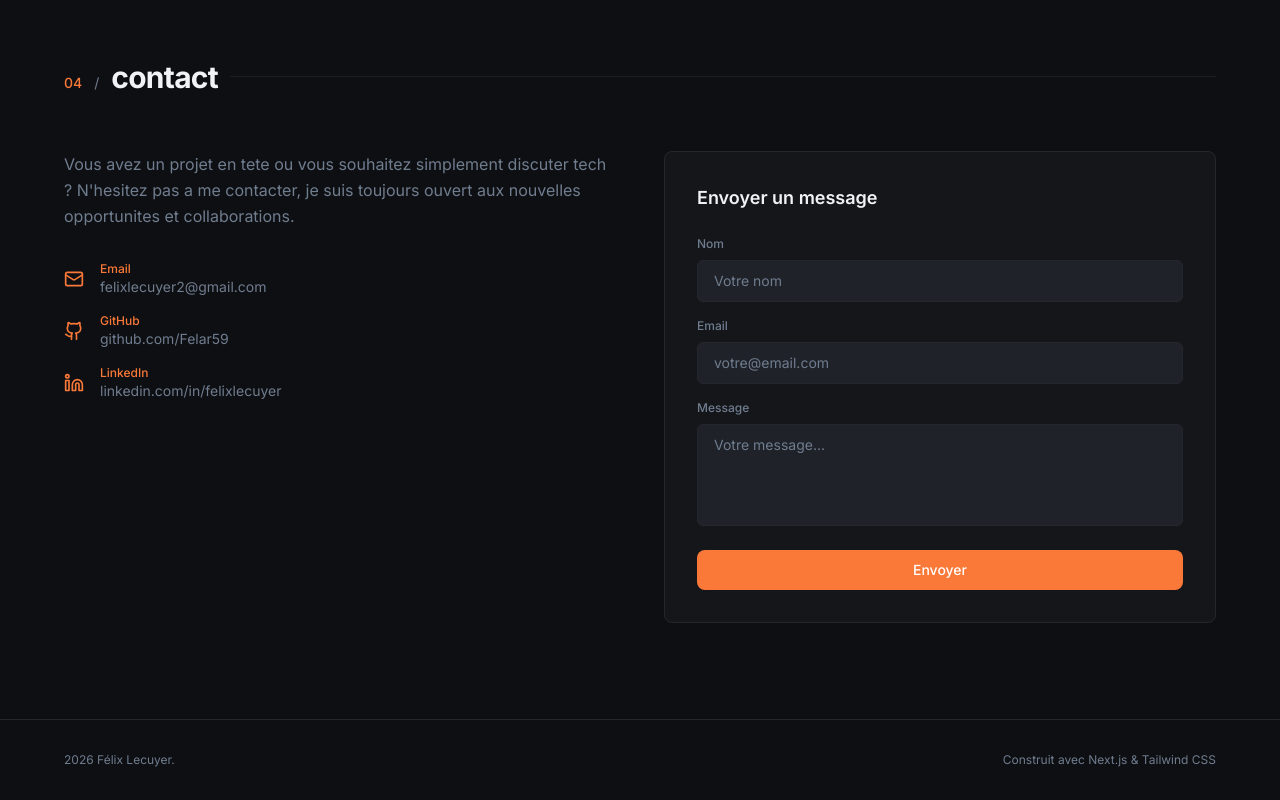
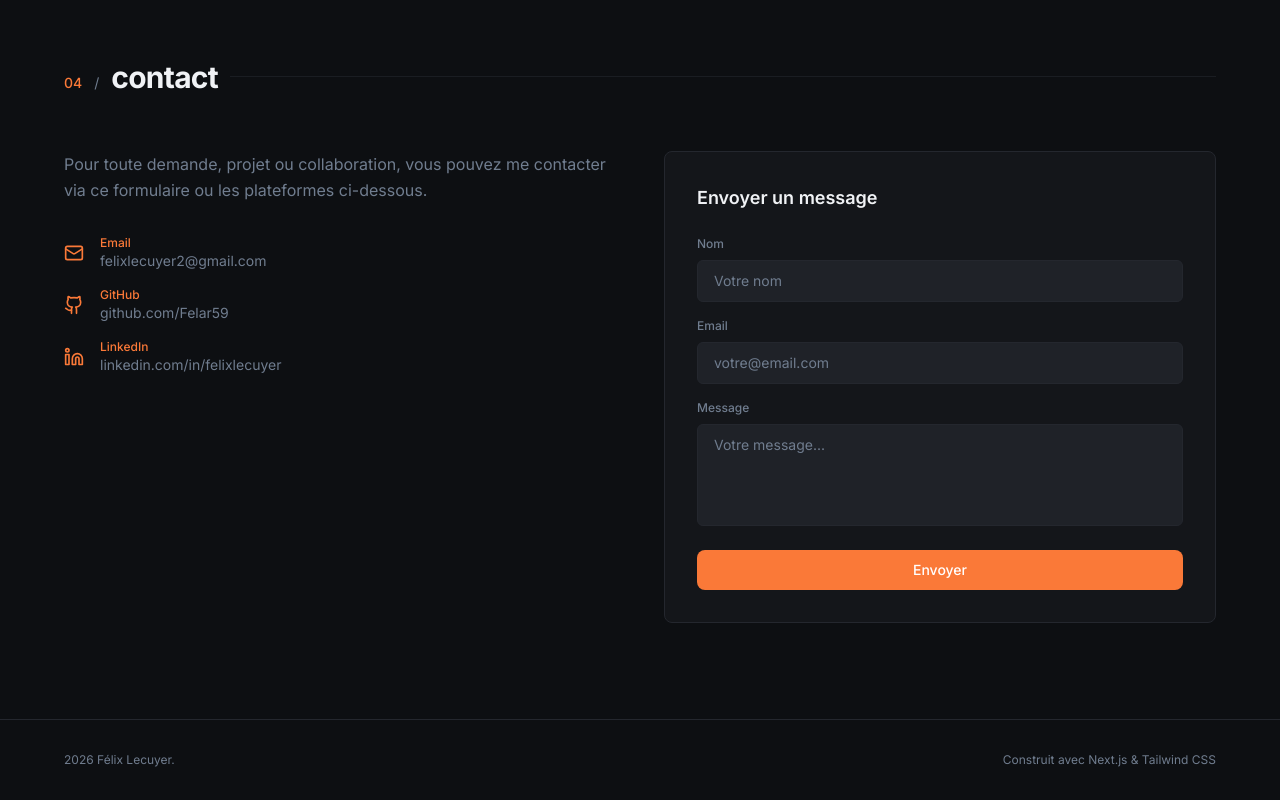
Before and after one commit to Felar59/portfolio, a Next.js app: page / in a window 1280 px wide. Shown: the part 3591-4391 px from the top of the page. Built offline with nearby package versions, Linux system fonts and the light colour scheme.

Commit message:
fix: change sentance to a cleaner one

```diff
--- a/components/portfolio/contact.tsx
+++ b/components/portfolio/contact.tsx
@@ -113,7 +113,7 @@ export function Contact() {
         <div className="grid md:grid-cols-2 gap-12">
           <div className="flex flex-col gap-6">
             <p className="text-muted-foreground leading-relaxed">
-              {"Vous avez un projet en tete ou vous souhaitez simplement discuter tech ? N'hesitez pas a me contacter, je suis toujours ouvert aux nouvelles opportunites et collaborations."}
+              {"Pour toute demande, projet ou collaboration, vous pouvez me contacter via ce formulaire ou les plateformes ci-dessous."}
             </p>
 
             <div className="flex flex-col gap-4 mt-2">
```
